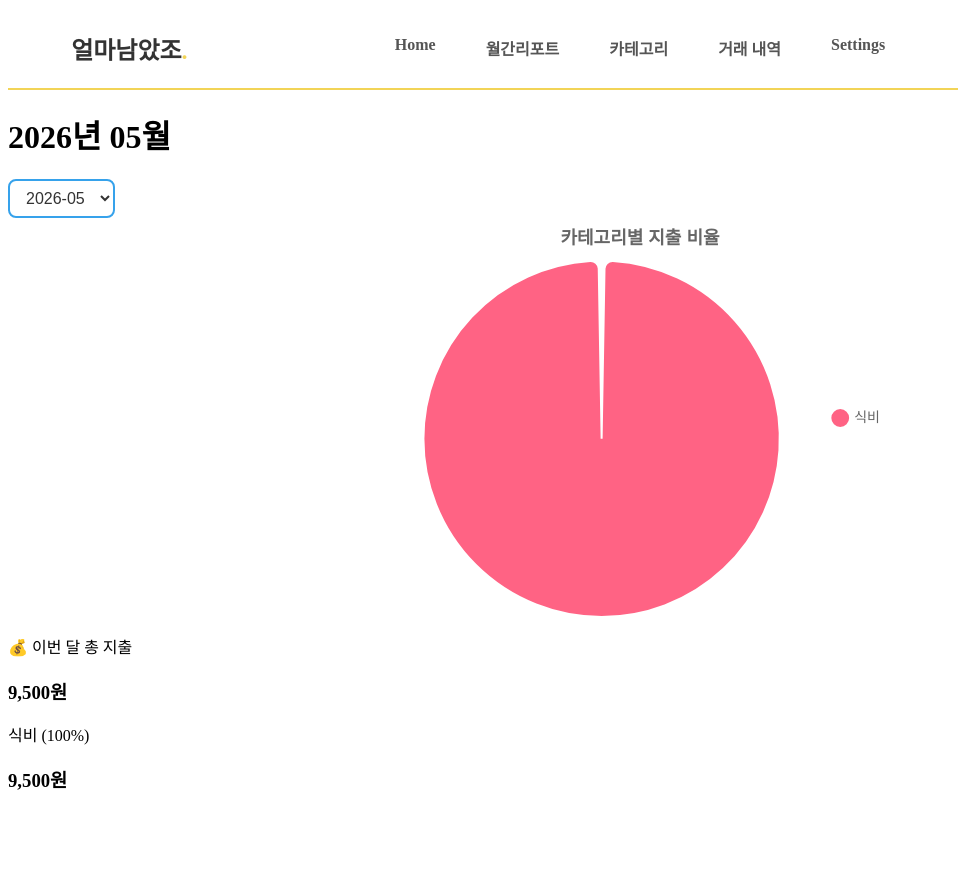
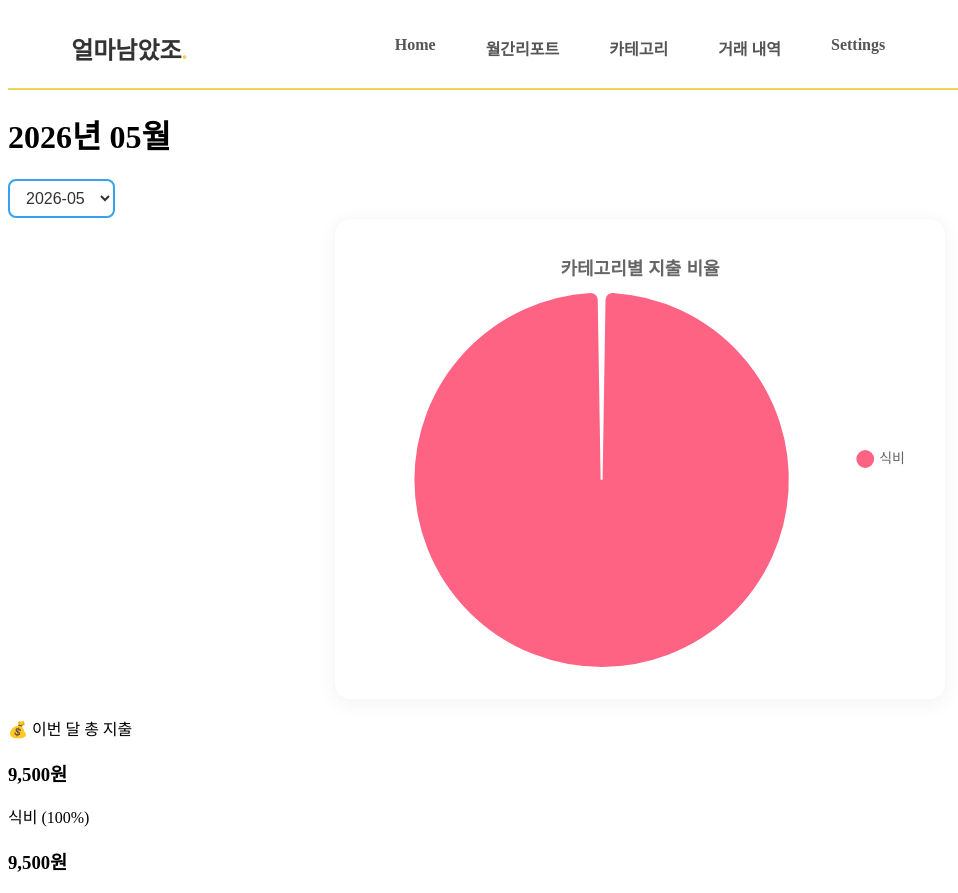
Before and after one commit to how-much-is/how-much-is, a Vue app in the folder how-much-is/: page /category in a window 1280 px wide. Shown: the whole page, without its empty margins (0-958 px from the left). Before the commit the page ends 811 px from the top, so only its background shows below. Built offline with nearby package versions, Linux system fonts and the light colour scheme; data requests are answered from the project's data file; what v-calendar would draw is missing.

Commit message:
Feat. 수정

```diff
--- a/how-much-is/db.json
+++ b/how-much-is/db.json
@@ -10,12 +10,12 @@
     {
       "name": "강송주",
       "password": "3456",
-      "email": "test@gmail.com",
+      "email": "test1@gmail.com",
       "id": 2
     },
     {
       "id": 3,
-      "email": "test@gmail.com",
+      "email": "test2@gmail.com",
       "password": "3456",
       "name": "강텝스",
       "createdAt": "2026-04-07"
--- a/how-much-is/src/components/PieChart.vue
+++ b/how-much-is/src/components/PieChart.vue
@@ -19,6 +19,7 @@ const createChart = () => {
   if (chartData.datasets && chartData.datasets.length > 0) {
     chartData.datasets[0] = {
       ...chartData.datasets[0],
+
       spacing: 3, // 조각 사이 간격 (100은 너무 클 수 있으니 10부터 시작해 보세요!)
       borderRadius: 8, // 모서리 둥글게
       borderWidth: 2, // 구분선 두께
@@ -82,9 +83,18 @@ watch(
 .chart-container {
   position: relative;
   width: 100%;
-  /* 부모 컨테이너 크기에 맞춰 조절하세요 */
-  max-width: 500px;
+  max-width: 550px;
+  height: 420px;
   margin: 0 auto;
-  height: 400px;
+
+  background-color: #ffffff;
+  padding: 30px;
+  border-radius: 16px;
+  box-shadow: 0 4px 20px rgba(0, 0, 0, 0.05);
+  border: 1px solid #f8f8f8;
+
+  display: flex;
+  justify-content: center;
+  align-items: center;
 }
 </style>
--- a/how-much-is/src/components/login/LoginForm.vue
+++ b/how-much-is/src/components/login/LoginForm.vue
@@ -97,7 +97,7 @@ const handleLogin = async () => {
       alert('로그인 성공');
 
       loginStore.login(loggedInUser.email);
-      router.push('/'); // 설정 페이지로 이동
+      router.push('/'); // 메인 페이지로 이동
     } else {
       alert('이메일 또는 비밀번호가 잘못되었습니다.');
     }
```
